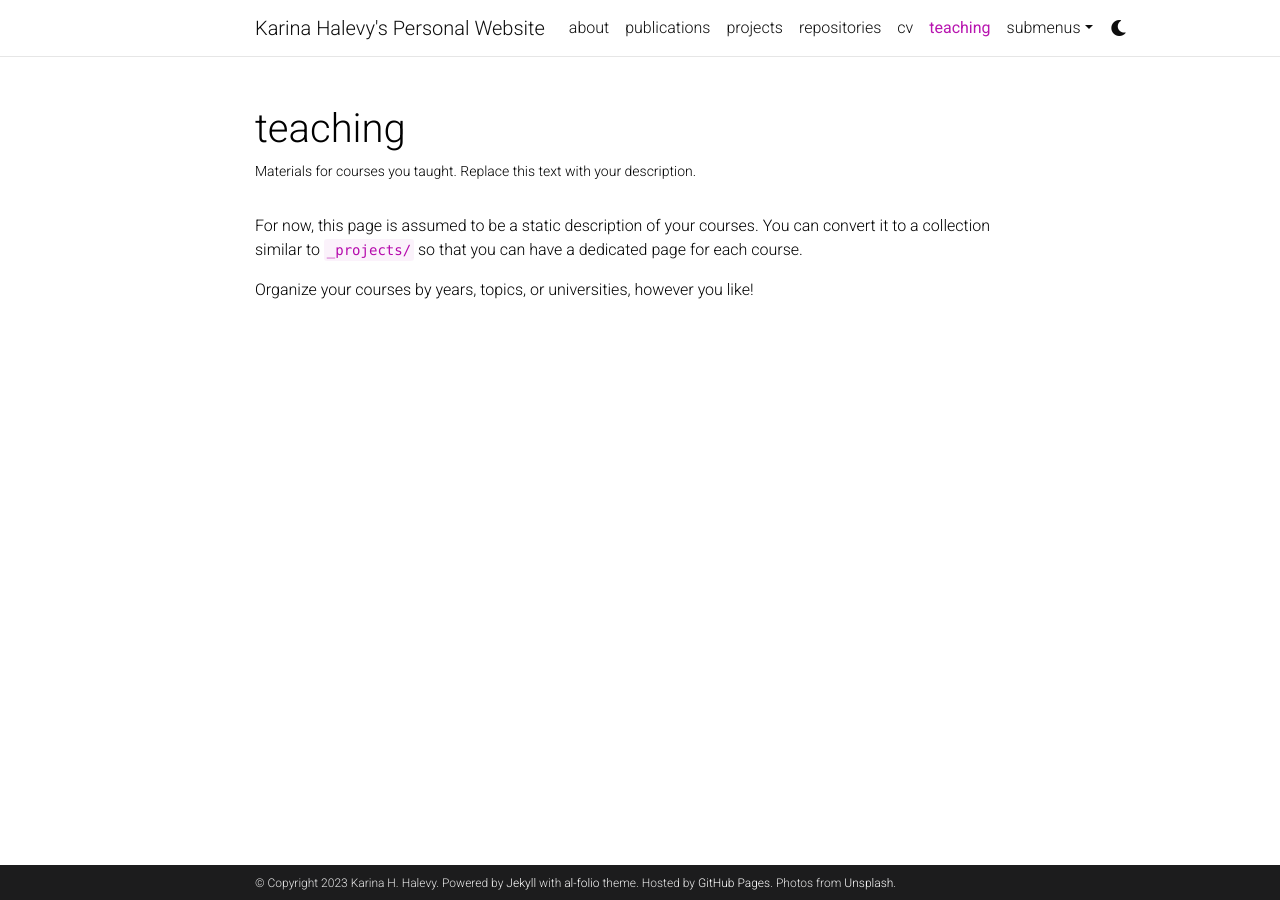
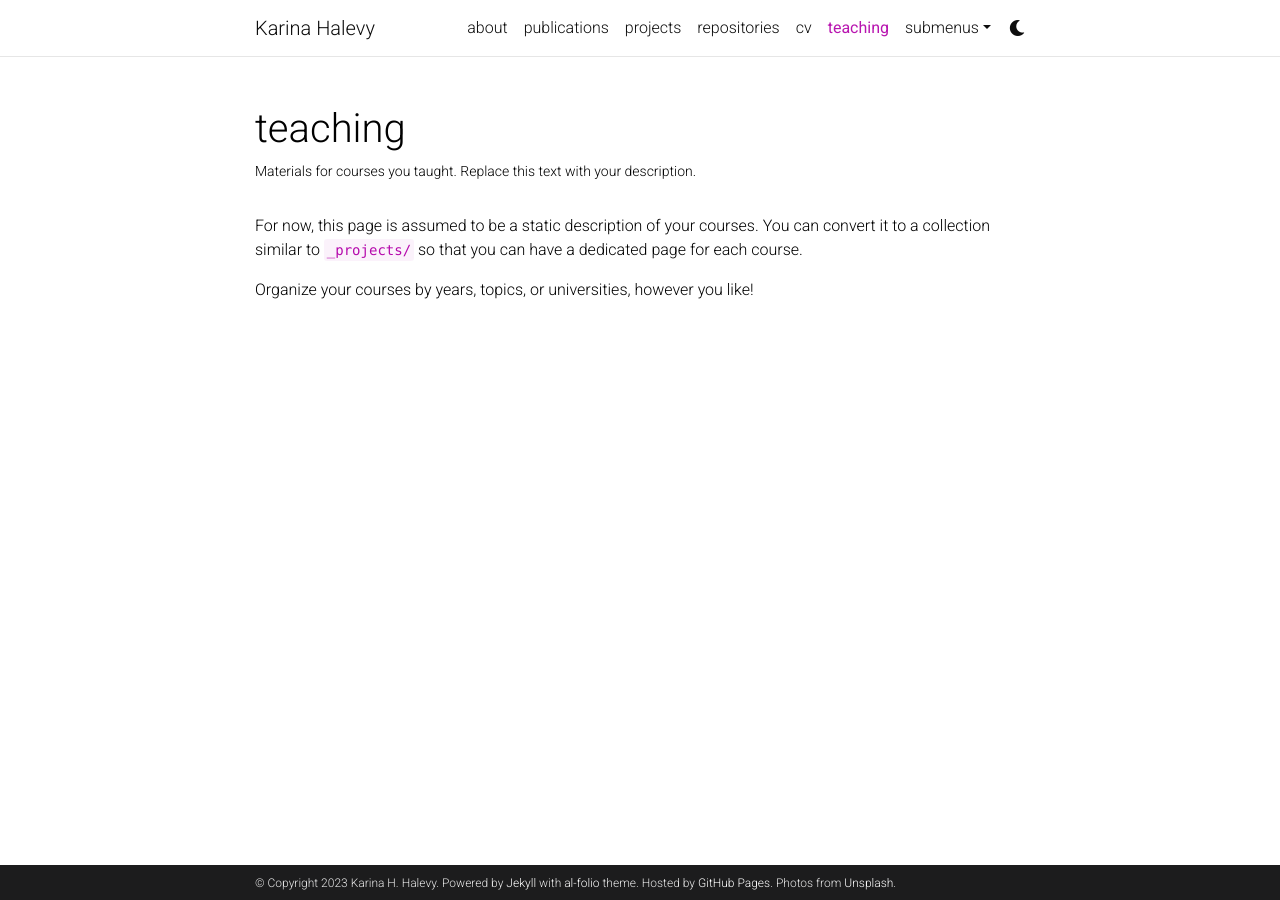
Before and after one commit to ENSCMA2/enscma2.github.io, a Jekyll site: the page built from _pages/teaching.md, in a window 1280 px wide. Built offline with Jekyll 4.4.1, drawn with Linux system fonts in a browser that asks for light colours; comment, search, counter and statistics services are not loaded; a style sheet for code colours, icons or effects is not loaded.

Commit message:
Update _config.yml

```diff
--- a/_config.yml
+++ b/_config.yml
@@ -2,7 +2,7 @@
 # Site settings
 # -----------------------------------------------------------------------------
 
-title: Karina Halevy's Personal Website # the website title (if blank, full name will be used instead)
+title: Karina Halevy # the website title (if blank, full name will be used instead)
 first_name: Karina
 middle_name: H.
 last_name: Halevy
```
